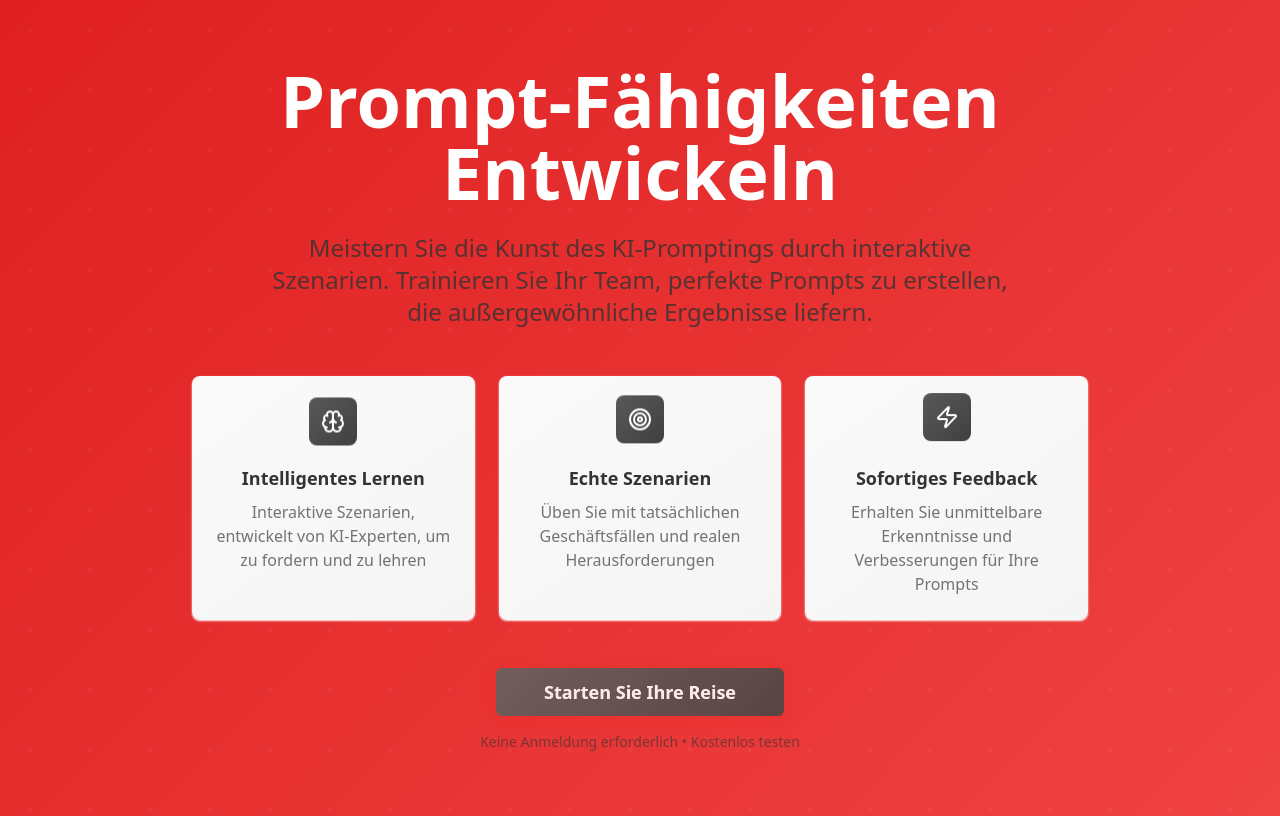
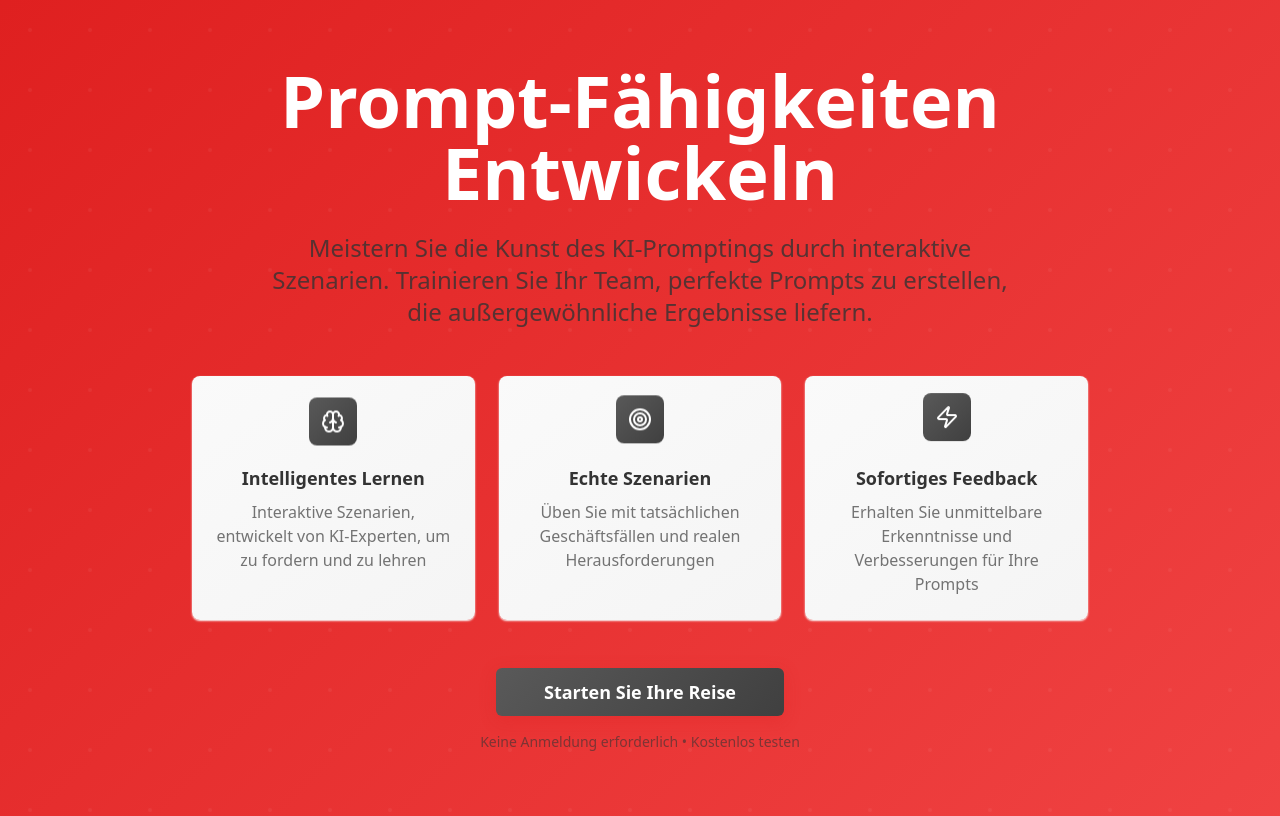
Before and after one commit to devTL493/ignite-prompt-skills, a React (Vite) app: page / in a window 1280 px wide. Built offline with nearby package versions, Linux system fonts and the light colour scheme.

Commit message:
Remove blinking animation
Remove the `animate-glow` class from the Hero button to disable the blinking effect.

```diff
--- a/src/components/Hero.tsx
+++ b/src/components/Hero.tsx
@@ -75,7 +75,7 @@ export function Hero({ onStartQuiz, hasExistingProgress, onViewDashboard }: Hero
             <Button
               onClick={handleStartClick}
               size="lg"
-              className="bg-gradient-accent hover:bg-gradient-accent/90 text-accent-foreground font-semibold px-12 py-6 text-lg shadow-button hover:shadow-glow transition-all duration-300 hover:scale-105 animate-glow"
+              className="bg-gradient-accent hover:bg-gradient-accent/90 text-accent-foreground font-semibold px-12 py-6 text-lg shadow-button hover:shadow-glow transition-all duration-300 hover:scale-105"
             >
               Starten Sie Ihre Reise
             </Button>
```
